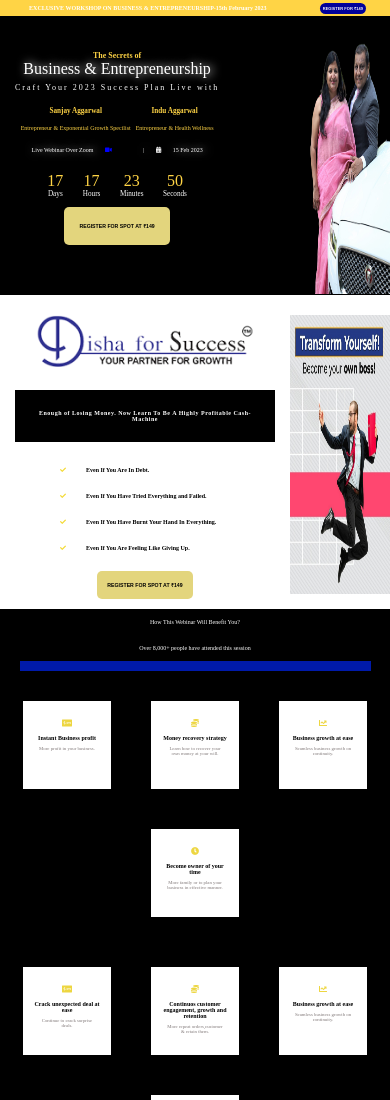
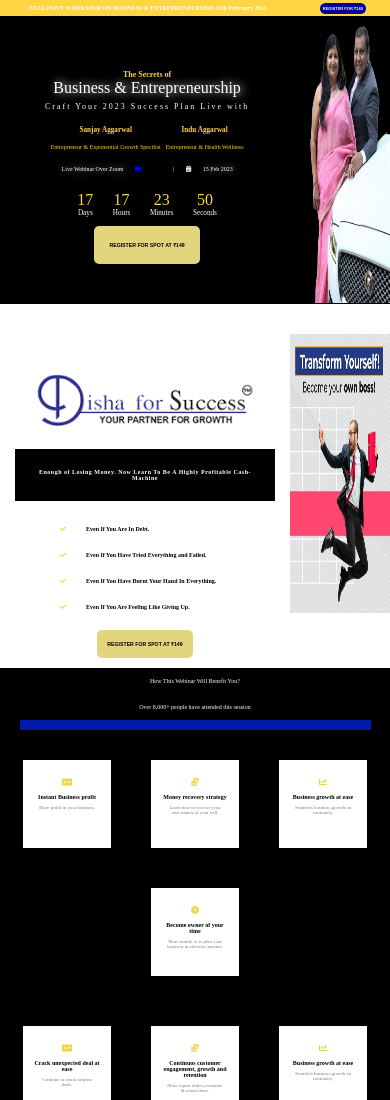
Before and after one commit to raj15021996/rigi_assignment, a plain HTML site: page index.html in a window 390 px wide. Shown: the top 1100 px of the page. Drawn offline with Linux system fonts and the light colour scheme.

Commit message:
new change

```diff
--- a/style.css
+++ b/style.css
@@ -52,7 +52,8 @@ body {
 
 .head-content {
     background-color: black;
-    height: 100vh;
+    position: relative;
+    top:30px;
     color: rgb(255, 212, 69);
     display: flex;
     align-items: center;
@@ -63,8 +64,7 @@ body {
 }
 
 .inner-content {
-    position: absolute;
-    margin: 50px;
+    margin: 100px;
     display: flex;
     flex-direction: column;
     align-items: center;
@@ -180,8 +180,8 @@ li span {
 }
 
 .img-1 {
-    width: 23vw;
-    height: 80vh;
+    width: 20rem;
+    height: 40rem;
 }
 
 
@@ -197,6 +197,7 @@ li span {
     display: flex;
     justify-content: space-evenly;
     align-items: center;
+    /* margin: 100px; */
 }
 
 .about-image {
@@ -368,7 +369,7 @@ a {
 
 @media all and (max-width: 1250px) {
     html {
-        font-size: 80%;
+        font-size: 70%;
     }
 
     .nav-data>p {
@@ -376,16 +377,16 @@ a {
     }
 
     .img-1 {
-        height: 70vh;
+        width: 18rem;
+        height: 42rem;
     }
 
-    .head-content {
-        height: 80vh;
-    }
-
+     .inner-content{
+        margin: 50px;
+     }
     .inner-image {
         position: absolute;
-        bottom: 20vh;
+        bottom: 0;
         right: 0;
 
     }
@@ -397,12 +398,10 @@ a {
         height: 60vh;
         width: 30rem;
     }
-    .logo {
-        margin-top: 80px;
-    }
+
 }
 
-@media all and (max-width: 800px) {
+@media all and (max-width: 820px) {
     html {
         font-size: 60%;
     }
@@ -414,21 +413,22 @@ a {
         cursor: pointer;
     }
     .img-1 {
-        height: 60vh;
+        width: 16rem;
+        height: 40rem;
     }
 
-    .head-content {
+    /* .head-content {
         height: 80vh;
 
-    }
+    } */
 
     .inner-content {
-        margin: 0px;
+        margin: 40px;
     }
 
     .inner-image {
         position: absolute;
-        bottom: 20vh;
+        bottom: 0;
         right: 0;
     }
     .innerAbout-1 {
@@ -442,9 +442,7 @@ a {
     height: 45vh;
     width: 25rem;
 }
-.logo {
-    margin-top: 60px;
-}
+
 }
 
 @media all and (max-width: 600px) {
@@ -457,17 +455,19 @@ a {
     }
 
     .img-1 {
-        height: 50vh;
+        height: 50rem;
     }
 
-    .head-content {
+    /* .head-content {
         height: 70vh;
         margin: 0px;
+    } */
+    .inner-content{
+        margin: 30px;
     }
-
     .inner-image {
         position: absolute;
-        bottom: 30vh;
+        bottom: 0;
         right: 0;
     }
 
@@ -482,9 +482,7 @@ a {
     .about {
         padding: 10px;
     }
-    .logo {
-        margin-top: 40px;
-    }
+
     .benefit-1 {
         padding: 10px;
         width: 22rem;
@@ -508,26 +506,14 @@ a {
         font-size: 35%;
     }
 
-    .img-1 {
-        height: 35vh;
-        width: 22rem;
-    }
+    /* .img-1 {
+        height: 35rem;
+    } */
 
     .btn-1 {
         padding: 5px;
     }
 
-    .head-content {
-        height: 40vh;
-        margin: 0px;
-    }
-
-    .inner-image {
-        position: absolute;
-        bottom: 60vh;
-        right: 0;
-
-    }
     .about {
         padding: 0px;
     }
@@ -536,9 +522,7 @@ a {
         height: 33vh;
         width: 25rem;
     }
-    .logo {
-        margin-top: 20px;
-    }
+
     .icon-2 {
         margin: 5px;
         padding: 3px;
@@ -553,7 +537,7 @@ a {
     }
 
     .img-1 {
-        height: 30vh;
+        height: 70rem;
         width: 20rem;
     }
 
@@ -561,17 +545,6 @@ a {
         padding: 3px;
     }
 
-    .head-content {
-        height: 35vh;
-        margin: 0px;
-    }
-
-    .inner-image {
-        position: absolute;
-        bottom: 65vh;
-        right: 0;
-
-    }
     .para-name {
         gap: 5px;
     }
```
